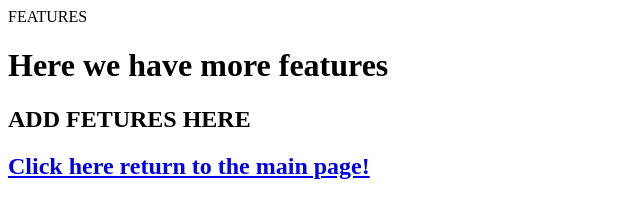
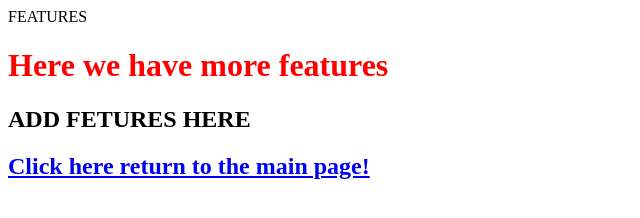
Before and after one commit to kenhetlabhan/Concurrency_interactively, a plain HTML site: page features.html in a window 1280 px wide. Shown: the whole page, without its empty margins (0-640 px from the left). Drawn offline with Linux system fonts and the light colour scheme.

Commit message:
Update features.html

```diff
--- a/features.html
+++ b/features.html
@@ -4,7 +4,8 @@
     <meta charset="UTF-8">
     <meta http-equiv="X-UA-Compatible" content="IE=edge">
     <meta name="viewport" content="width=device-width, initial-scale=1.0">
-    <link rel="stylesheet" href="style.css">
+    <link rel="icon" href="https://www.downloadclipart.net/large/40245-number-28-clipart.png" type="image/png">
+    <link rel="stylesheet" href="features.css">
     <tittle>FEATURES</tittle>
 </head>
 <body>
```
